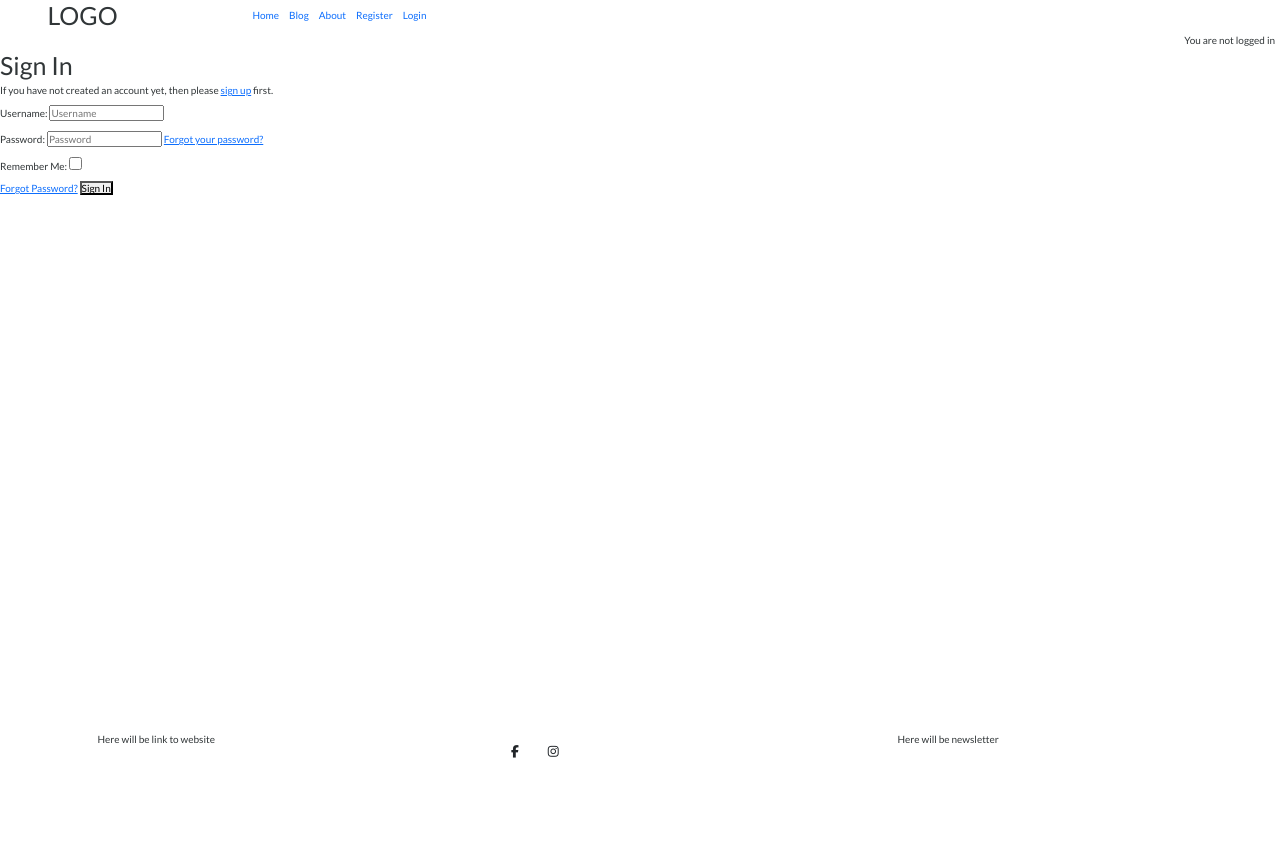
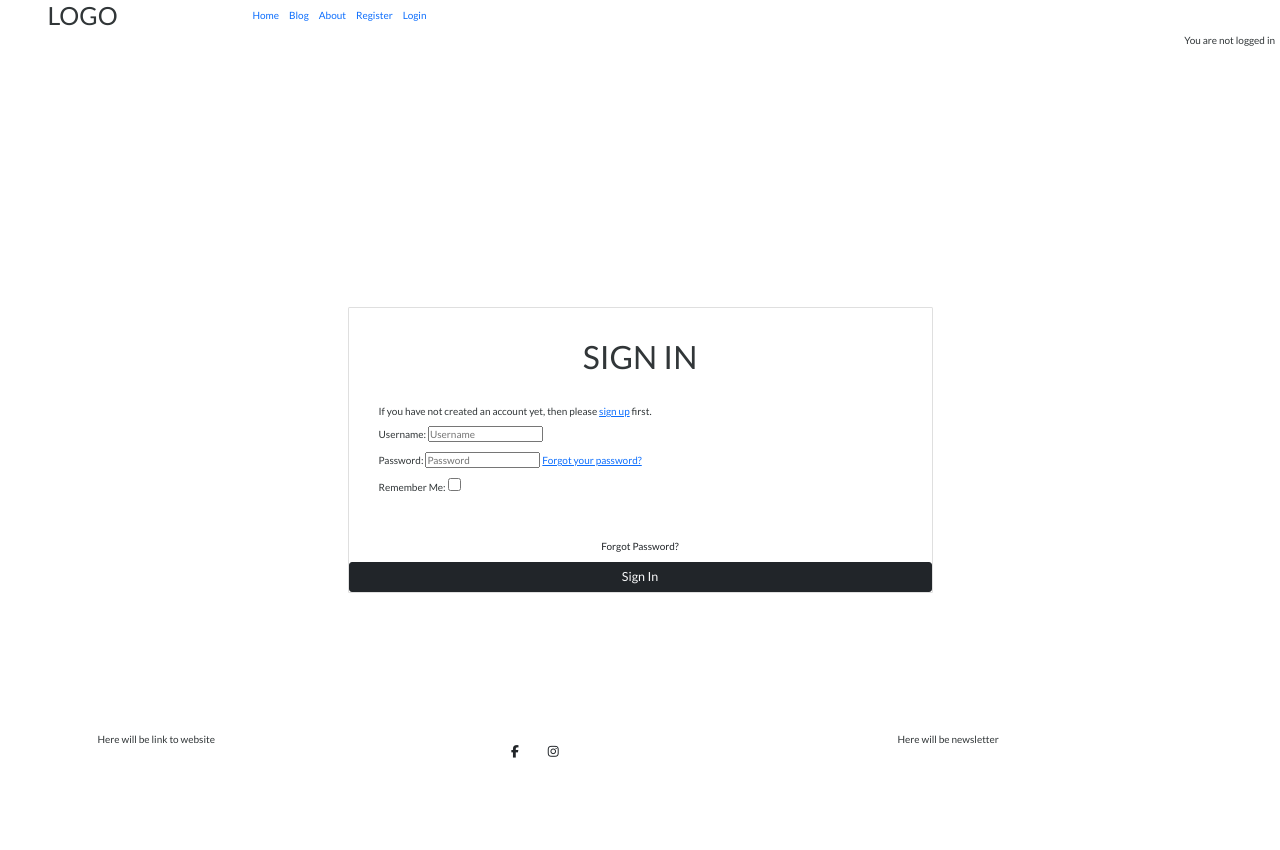
Before and after one commit to Annibor/the-poster-blog, a Django app: page /accounts/login/ in a window 1280 px wide. Before the commit the page ends 758 px from the top, so only its background shows below. Run offline with Django 5.2, Linux system fonts and the light colour scheme; some libraries are stand-ins or nearby versions.

Commit message:
Styles login.html to look better

```diff
--- a/templates/account/login.html
+++ b/templates/account/login.html
@@ -6,16 +6,22 @@
 {% block head_title %}{% trans "Sign In" %}{% endblock head_title %}
 
 {% block content %}
-
-<h1>{% trans "Sign In" %}</h1>
-
+<section class="vh-100">
+  <div class="mask d-flex align-items-center h-100 ">
+    <div class="container h-100">
+      <div class="row d-flex justify-content-center align-items-center h-100">
+        <div class="col-12 col-md-9 col-lg-7 col-xl-6">
+          <div class="card signup-form">
+            <div class="card-body p-5">
+              <h2 class="text-uppercase text-center mb-5">
+                {% trans "Sign In" %}
+              </h2>
               {% get_providers as socialaccount_providers %}
-
               {% if socialaccount_providers %}
-<p>{% blocktrans with site.name as site_name %}Please sign in with one
-of your existing third party accounts. Or, <a href="{{ signup_url }}">sign up</a>
+              <p class="text-center text-muted mt-5 mb-0">
+                {% blocktrans with site.name as site_name %}Please sign in with one
+              of your existing third party accounts. Or, <a href="{{ signup_url }}" class="fw-bold text-body">sign up</a>
               for a {{ site_name }} account and sign in below:{% endblocktrans %}</p>
-
               <div class="socialaccount_ballot">
 
                 <ul class="socialaccount_providers">
@@ -23,9 +29,6 @@ for a {{ site_name }} account and sign in below:{% endblocktrans %}</p>
                 </ul>
 
                 <div class="login-or">{% trans 'or' %}</div>
-
-</div>
-
               {% include "socialaccount/snippets/login_extra.html" %}
 
               {% else %}
@@ -37,10 +40,26 @@ for a {{ site_name }} account and sign in below:{% endblocktrans %}</p>
                 {% csrf_token %}
                 {{ form.as_p }}
                 {% if redirect_field_value %}
-  <input type="hidden" name="{{ redirect_field_name }}" value="{{ redirect_field_value }}" />
+                <div class="form-outline mb-4">
+                  <input type="hidden" name="{{ redirect_field_name }}" value="{{ redirect_field_value }}"  />
+                  <input type="text" id="username" name="username" class="form-control form-control-lg" placeholder="{% trans 'Name' %}" required />
+                  <label class="form-label" for="username">{% trans "Username" %}</label>
                   {% endif %}
-  <a class="button secondaryAction" href="{% url 'account_reset_password' %}">{% trans "Forgot Password?" %}</a>
-  <button class="primaryAction" type="submit">{% trans "Sign In" %}</button>
+                </div>
+                <a class="btn secondaryAction m-1" href="{% url 'account_reset_password' %}">{% trans "Forgot Password?" %}</a>
+                <button class="btn btn-dark btn-lg text-light" type="submit">{% trans "Sign In" %}</button>
               </form>
 
+
+
+
+              </div>
+            </div>
+          </div>
+        </div>
+      </div>
+    </div>
+  </div>
+</section>
+
 {% endblock content %}
```
Lines whose indentation alone changed are shown as unchanged.
